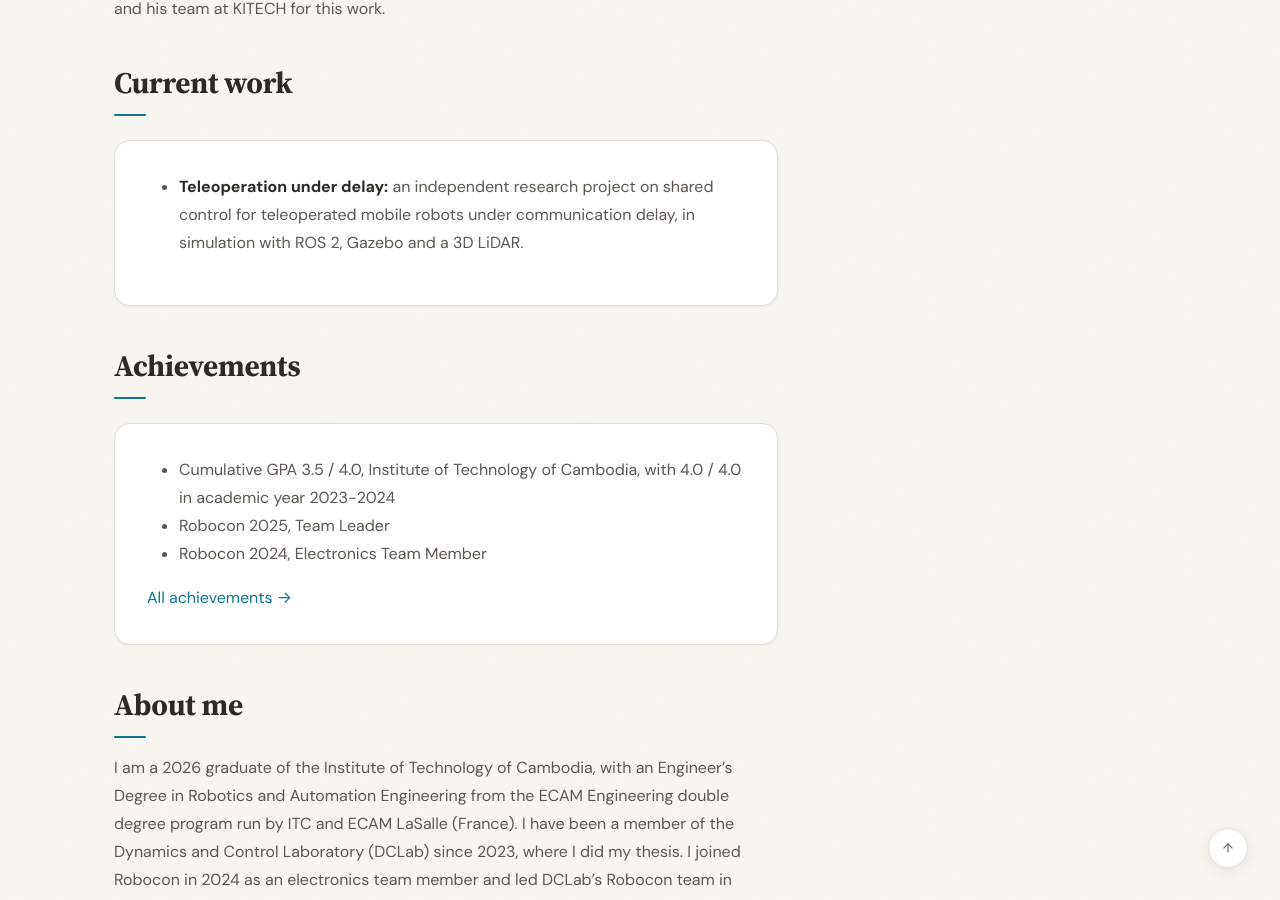
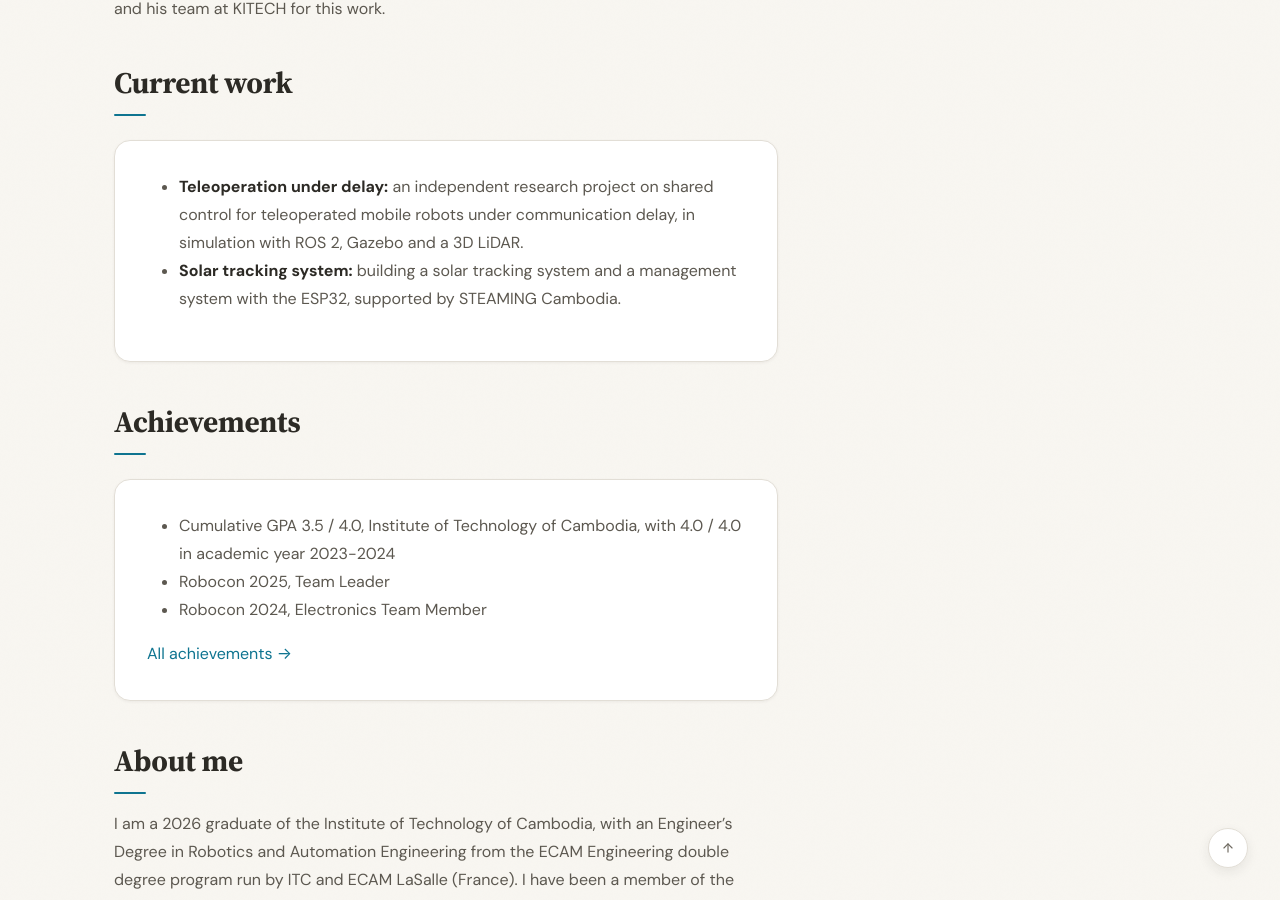
Before and after one commit to din-sopheak-panha/din-sopheak-panha.github.io, a Jekyll site: the page built from _pages/home.md, in a window 1280 px wide and 900 px high, scrolled down 1089 px. Built offline with Jekyll 4.4.1, drawn with Linux system fonts in a browser that asks for light colours.

Commit message:
Update home.md

```diff
--- a/_pages/home.md
+++ b/_pages/home.md
@@ -25,6 +25,7 @@ I am now working on an independent research project on teleoperated mobile robot
 <div class="section-card" markdown="0">
 <ul>
 <li><b>Teleoperation under delay:</b> an independent research project on shared control for teleoperated mobile robots under communication delay, in simulation with ROS 2, Gazebo and a 3D LiDAR.</li>
+<li><b>Solar tracking system:</b> building a solar tracking system and a management system with the ESP32, supported by STEAMING Cambodia.</li>
 </ul>
 </div>
 
```
